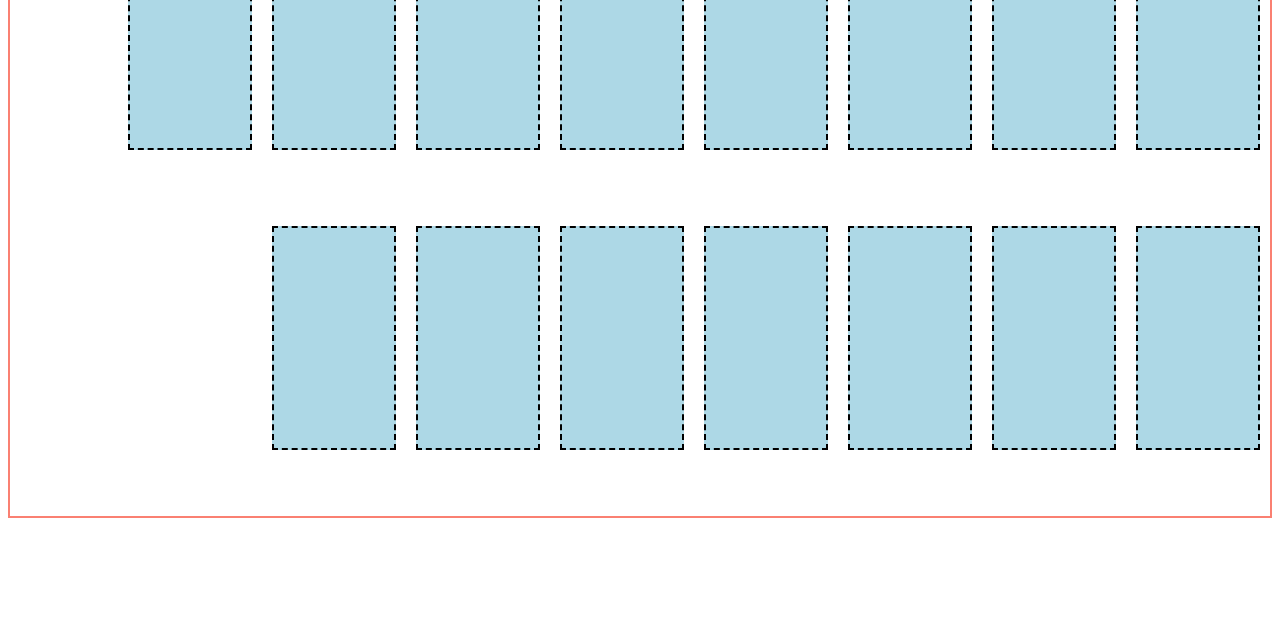
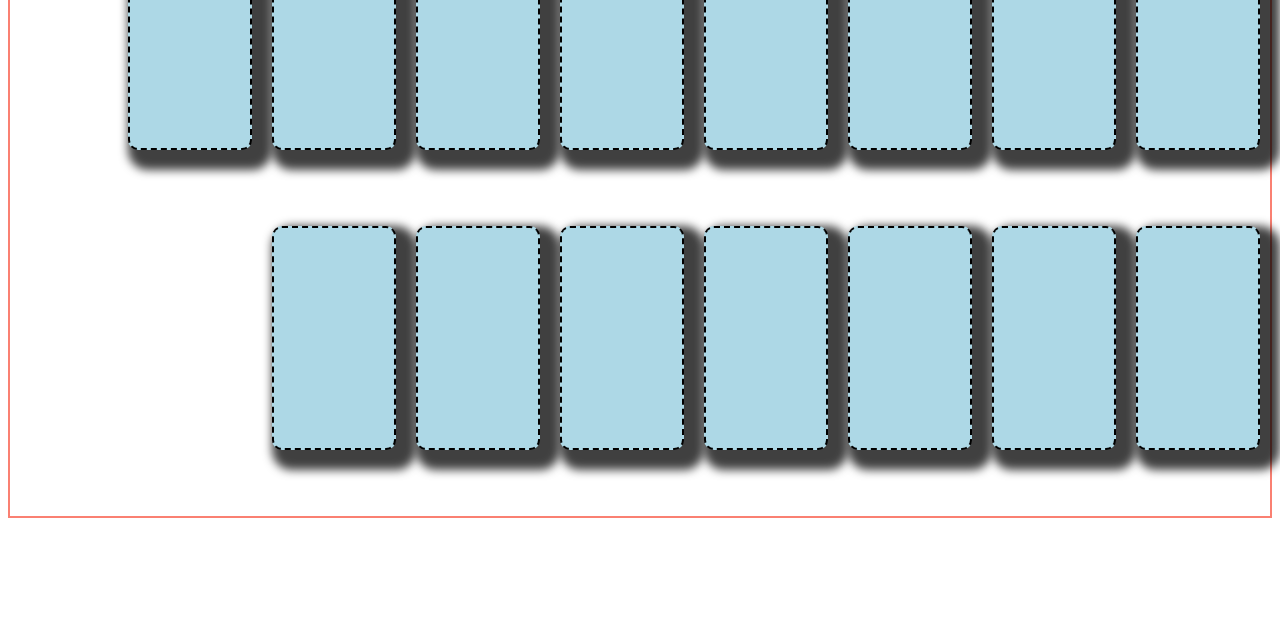
Before and after one commit to mohammadabdullahrihan/repo, a plain HTML site: page index.html in a window 1280 px wide. Shown: the part 166-800 px from the top of the page. Drawn offline with Linux system fonts and the light colour scheme.

Commit message:
box shadow

```diff
--- a/style.css
+++ b/style.css
@@ -20,5 +20,8 @@
     font-weight: bold;
     font-family: 'Times New Roman', Times, serif;
     font-style: italic;
+    font-size: 20px;
+    border-radius: 10px;
+    box-shadow: 10px 10px 10px 10px rgba(0, 0, 0, 0.75);
 
 }
```
